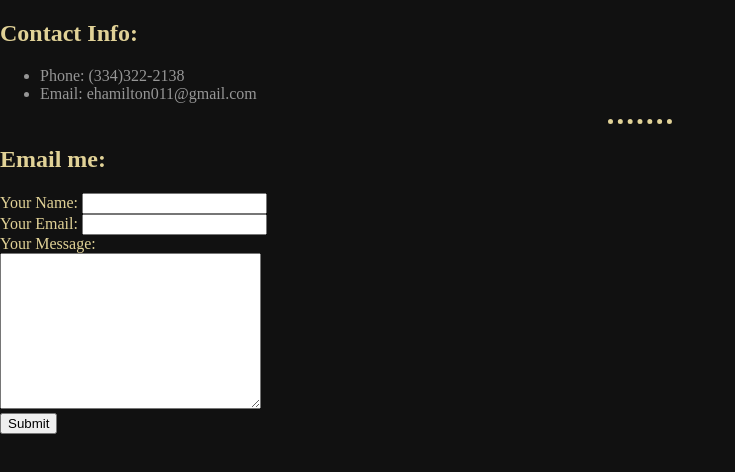
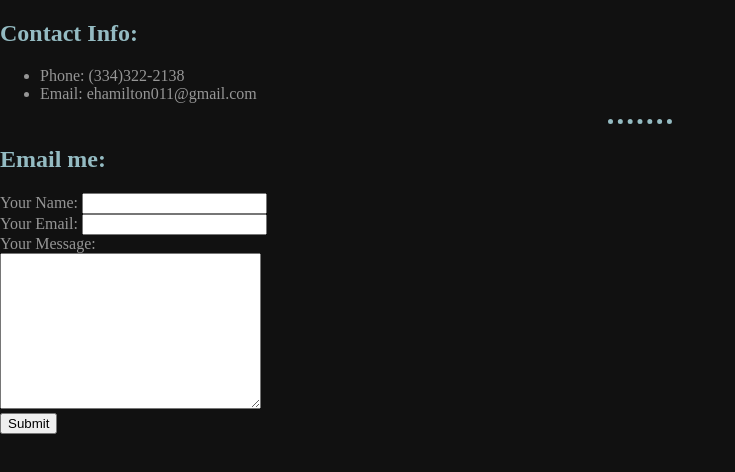
Before and after one commit to xRhoke/cv, a plain HTML site: page contact.html in a window 1280 px wide. Shown: the whole page, without its empty margins (0-735 px from the left). Drawn offline with Linux system fonts and the light colour scheme.

Commit message:
Add files via upload

```diff
--- a/css/styles.css
+++ b/css/styles.css
@@ -10,7 +10,7 @@ background-color: #111111;
 }
 hr {
 background-color: none;
-border-color: #e1d297;
+border-color: #94bbc2;
 border-style: dotted none none none;
 border-width: 5px;
 height: 2px;
@@ -26,8 +26,8 @@ table {
 color: #969696;
 }
 h1, h2, h3 {
-color: #e1d297;
+color: #94bbc2;
 }
 form {
-color: #e1d297;
+color: #969696;
 }
```
